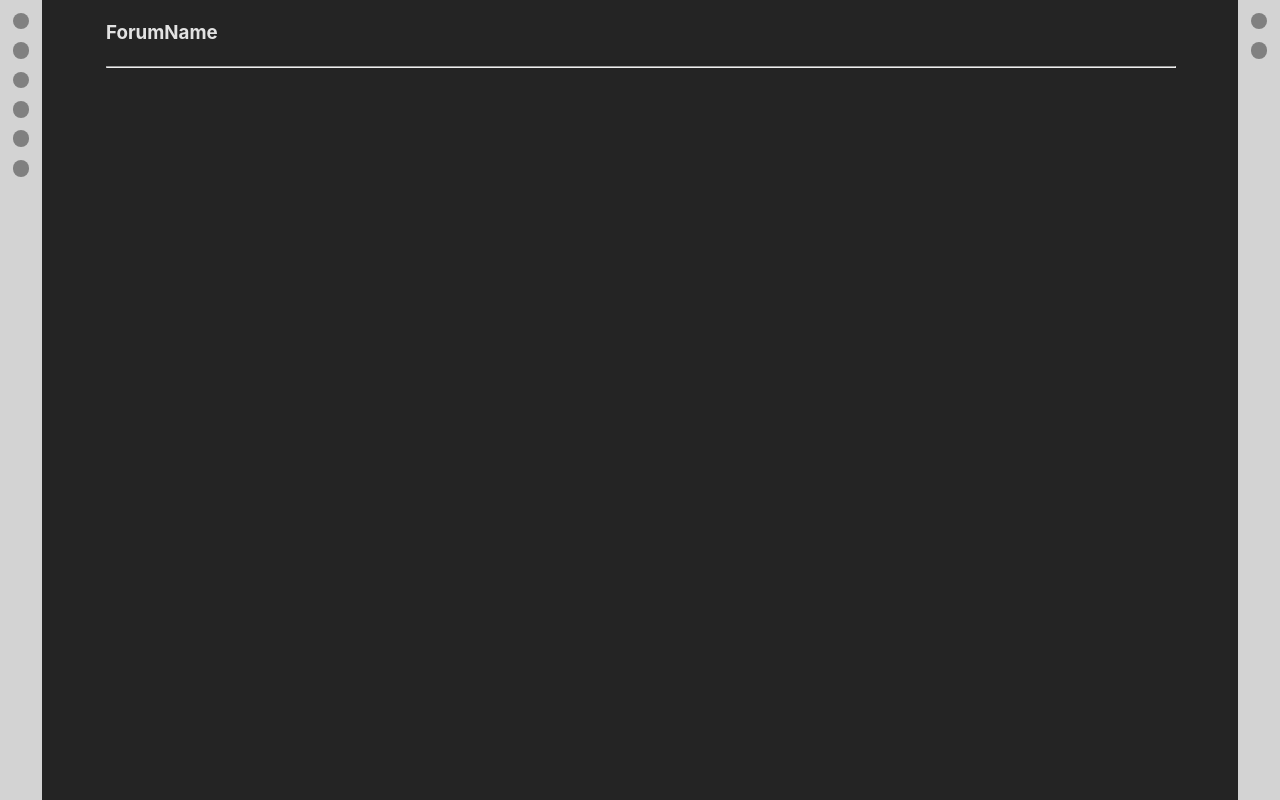
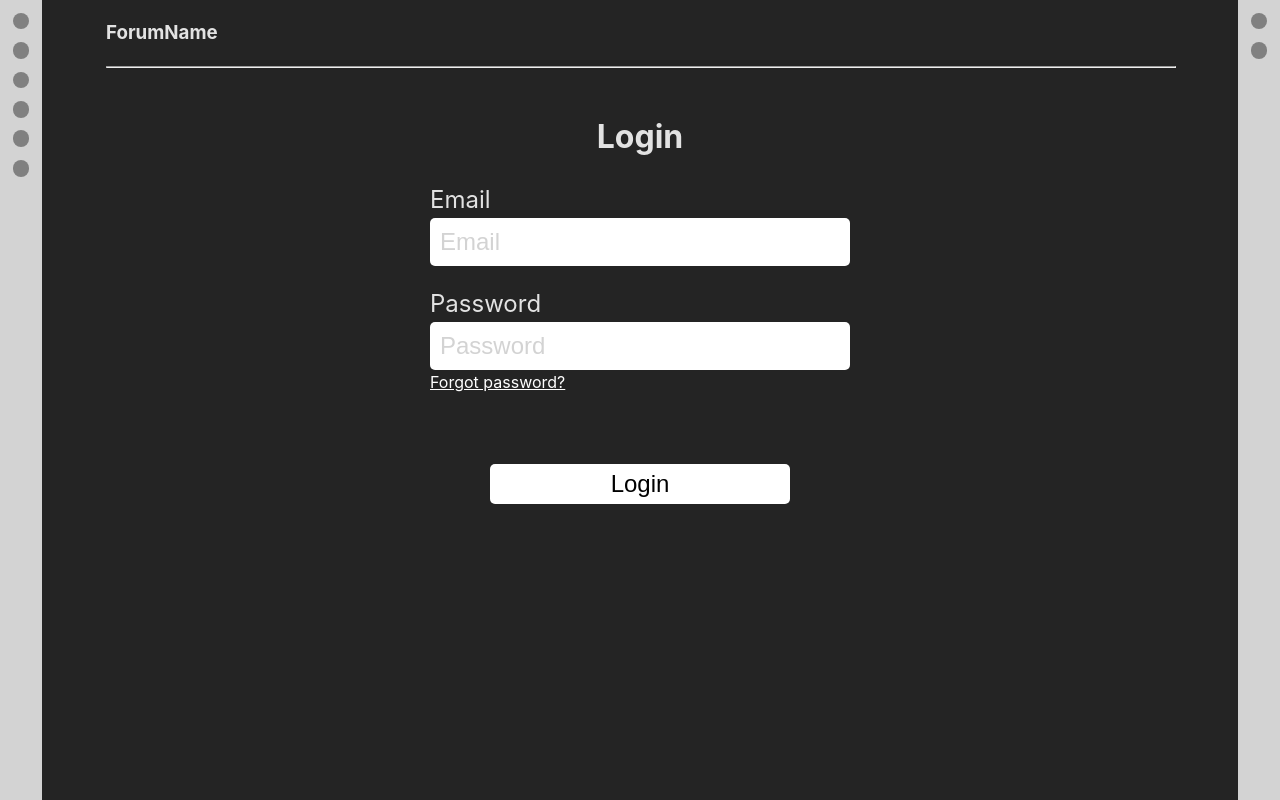
Before and after one commit to tomasrobino/forum, a React (Vite) app in the folder client/: page /login in a window 1280 px wide. Built offline with nearby package versions, Linux system fonts and the light colour scheme.

Commit message:
Login styling, RecoverPassword route

```diff
--- a/client/src/components/login/Login.module.css
+++ b/client/src/components/login/Login.module.css
@@ -0,0 +1,51 @@
+.div {
+    display: flex;
+    flex-direction: column;
+    align-items: center;
+    width: 100%;
+}
+
+.group {
+    margin-bottom: 20px;
+}
+
+.group > label {
+    font-size: 1.5rem;
+}
+
+.group > input {
+    font-size: 1.5rem;
+    border-radius: 5px;
+    padding: 10px;
+    border: none;
+    width: 400px;
+}
+
+::placeholder {
+    color: lightgray;
+}
+
+label {
+    text-align: left;
+    display: block;
+}
+
+.forgotten {
+    text-decoration: underline;
+    display: block;
+}
+
+button {
+    margin-top: 50px;
+    font-size: 1.5rem;
+    border: none;
+    background-color: white;
+    border-radius: 5px;
+    width: 300px;
+    height: 40px;
+}
+
+button:hover {
+    cursor: pointer;
+    color: gray;
+}
--- a/client/src/components/login/Login.tsx
+++ b/client/src/components/login/Login.tsx
@@ -1,5 +1,20 @@
+import styles from "./Login.module.css"
+import {Link} from "react-router-dom";
+
 export function Login() {
     return (
-        <></>
+        <div className={styles.div}>
+            <h1>Login</h1>
+            <div className={styles.group}>
+                <label htmlFor="email">Email</label>
+                <input type="email" id="email" placeholder="Email"/>
+            </div>
+            <div className={styles.group}>
+                <label htmlFor="password">Password</label>
+                <input type="password" id="password" placeholder="Password"/>
+                <Link className={styles.forgotten} to="/recover-password">Forgot password?</Link>
+            </div>
+            <button>Login</button>
+        </div>
     );
 }
--- /dev/null
+++ b/client/src/components/login/RecoverPassword.tsx
@@ -0,0 +1,5 @@
+export function RecoverPassword() {
+  return (
+    <></>
+  );
+}
--- a/client/src/main.tsx
+++ b/client/src/main.tsx
@@ -11,6 +11,7 @@ import {TopBar} from "./components/TopBar.tsx";
 import {Post} from "./components/post/Post.tsx";
 import {Login} from "./components/login/Login.tsx";
 import {Register} from "./components/login/Register.tsx";
+import {RecoverPassword} from "./components/login/RecoverPassword.tsx";
 
 const router = createBrowserRouter(
   createRoutesFromElements(
@@ -33,6 +34,7 @@ const router = createBrowserRouter(
       ]}/>
       <Route path="/login" element={<Login />} />
       <Route path="/register" element={<Register />} />
+      <Route path="recover-password" element={<RecoverPassword />} />
     </Route>
   )
 );
```
Also changed, not shown: client/src/components/login/RecoverPassword.module.css (added).
